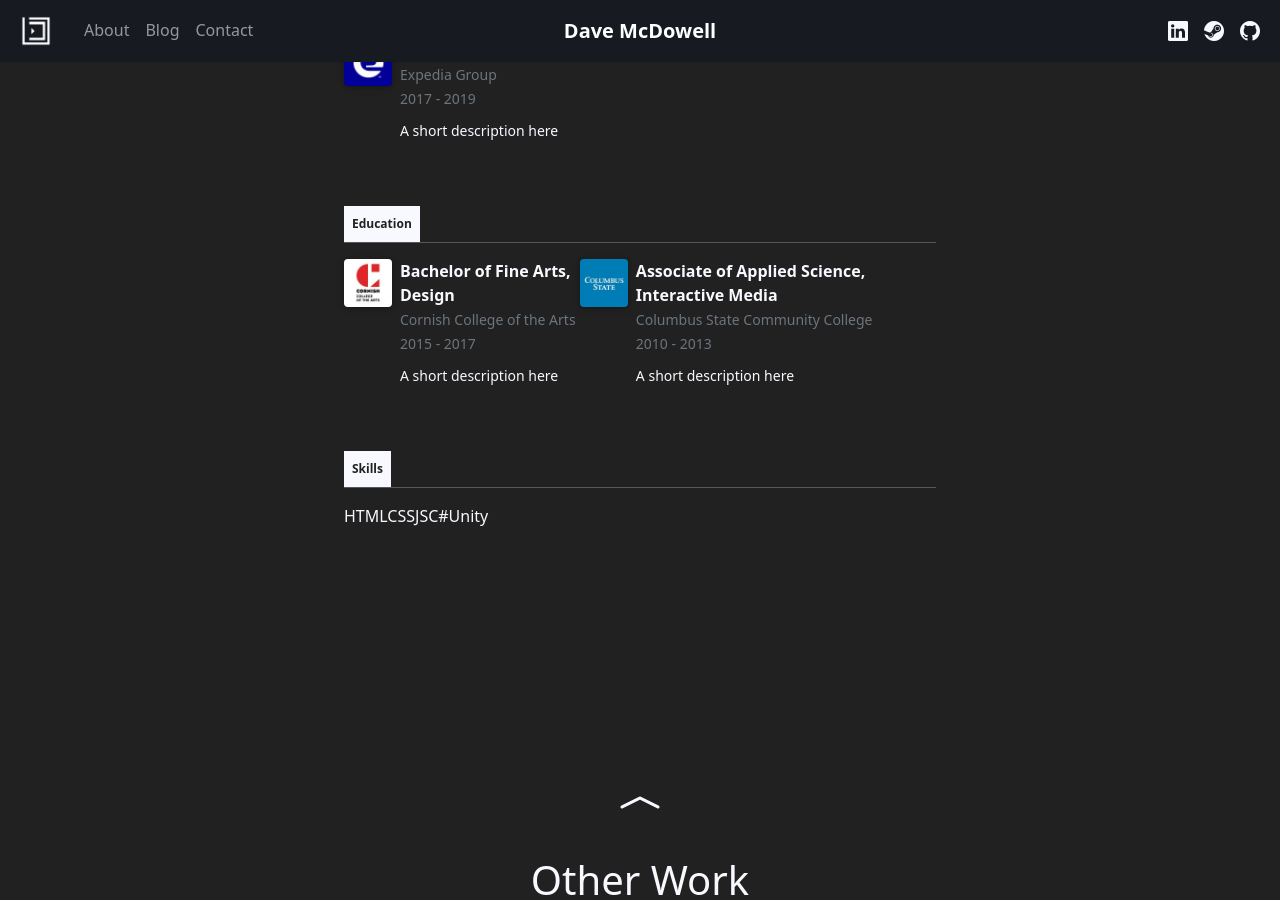
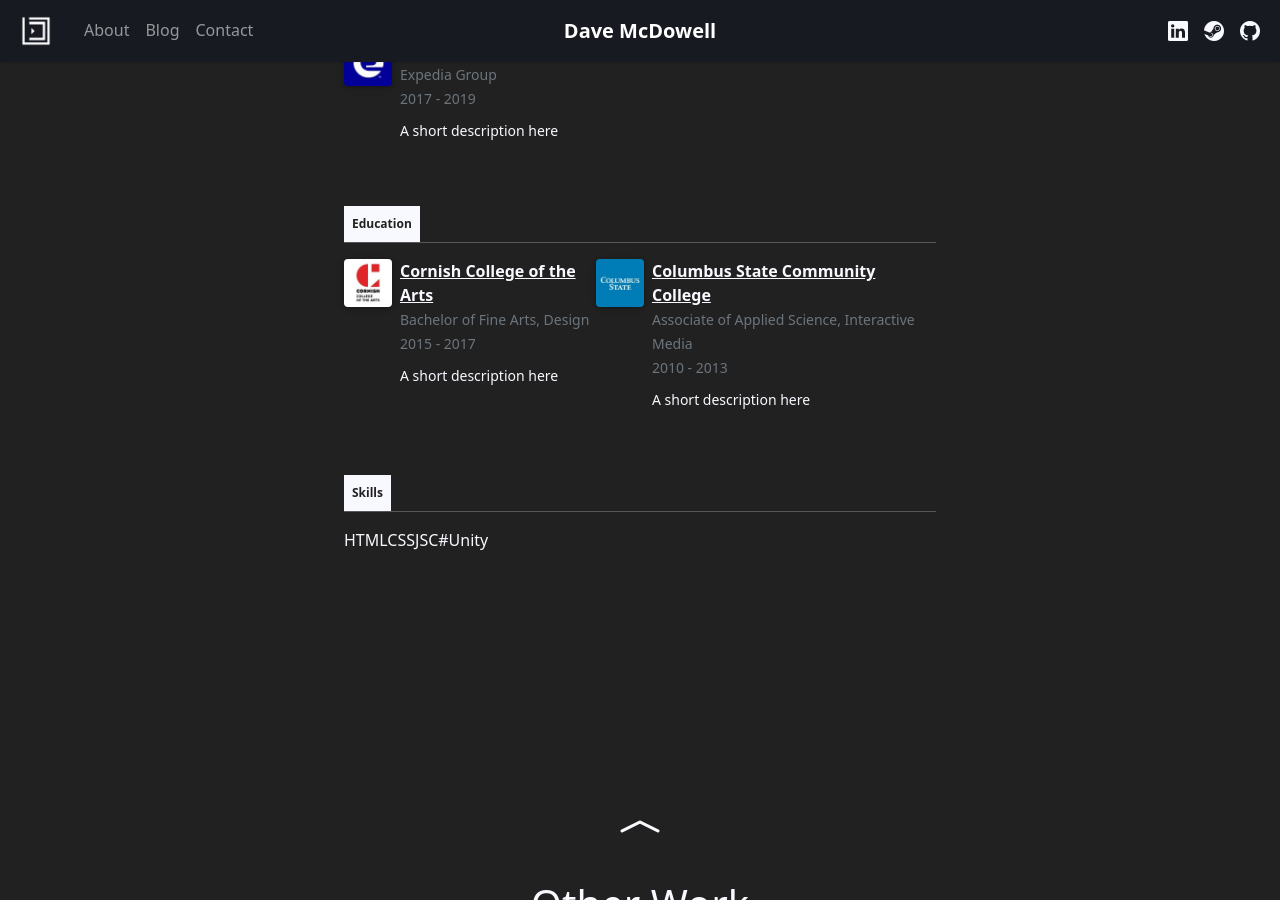
Before and after one commit to davemcdowell/portfolio, a Jekyll site: the page built from about.html, in a window 1280 px wide and 900 px high, scrolled down 572 px. Built offline with Jekyll 4.4.1, drawn with Linux system fonts in a browser that asks for light colours; nearby versions of some CDN libraries.

Commit message:
Update about.html

```diff
--- a/about.html
+++ b/about.html
@@ -42,8 +42,8 @@ permalink: /about/
                                   <a href="{{ education.url }}" target="_blank" rel="noreferrer"><img class="rounded bs-sm" src="{{ education.logo | relative_url }}" width="48" height="48" alt="{{ education.school }} logo" style="max-width: 48px; max-height: 48px;"></a>
                                 </div>
                                 <div class="flex-grow-1 ms-2">
-                                  <p class="p-0 mb-0"><strong>{{ education.degree }}, {{ education.subject }}</strong></p>
-                                  <p class="p-0 mb-0 text-muted"><small>{{ education.school }}</small></p>
+                                  <p class="p-0 mb-0"><strong><a href="{{ education.url }}" target="_blank" rel="noreferrer">{{ education.school }}</a></strong></p>
+                                  <p class="p-0 mb-0 text-muted"><small>{{ education.degree }}, {{ education.subject }}</small></p>
                                   <p class="p-0 mb-2 text-muted"><small>{{ education.start-date }} - {{ education.end-date }}</small></p>
                                   <p><small>{{ education.description }}</small></p>
                                 </div>
```
